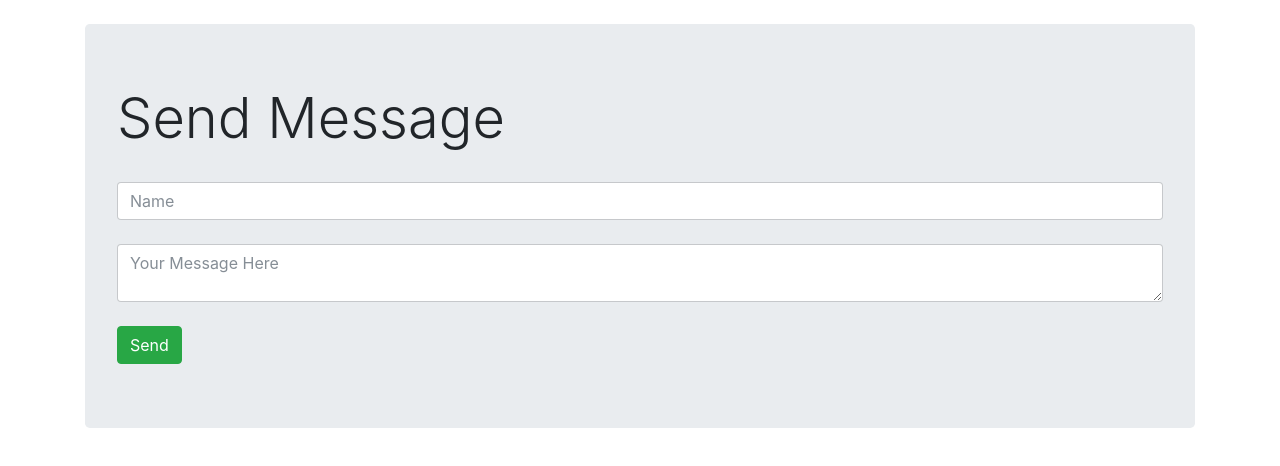
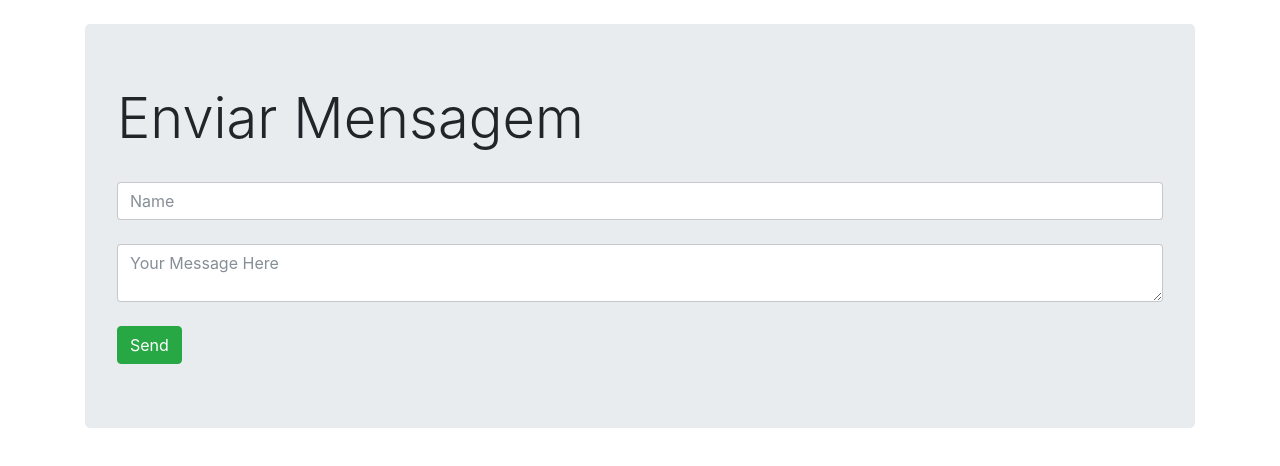
Before and after one commit to andreeiruan/ezops-test-andreeiruan, a website: page index.html in a window 1280 px wide. Drawn offline with nearby package versions, Linux system fonts and the light colour scheme; no server answers.

Commit message:
Teste deploy

```diff
--- a/index.html
+++ b/index.html
@@ -12,7 +12,7 @@
 <div class="container">
     <br>
     <div class="jumbotron">
-        <h1 class="display-4">Send Message</h1>
+        <h1 class="display-4">Enviar Mensagem</h1>
         <br>
         <input id = "name" class="form-control" placeholder="Name">
         <br>
--- a/package.json
+++ b/package.json
@@ -5,7 +5,7 @@
   "main": "index.js",
   "husky": {
     "hooks": {
-      "pre-push": "eval $(docker-machine env ezops-test-andreeiruan) && docker stop boring_maxwell && docker image rmi simple-chat ---force && docker build -t simple-chat . && docker run -p 3000:3000 -d simple-chat -name simple-chat-container "
+      "pre-push": "eval $(docker-machine env ezops-test-andreeiruan) && docker kill $(docker ps -q) && docker image rmi simple-chat --force && docker build -t simple-chat . && docker run -p 3000:3000 -d simple-chat"
     }
   },
   "scripts": {
```
